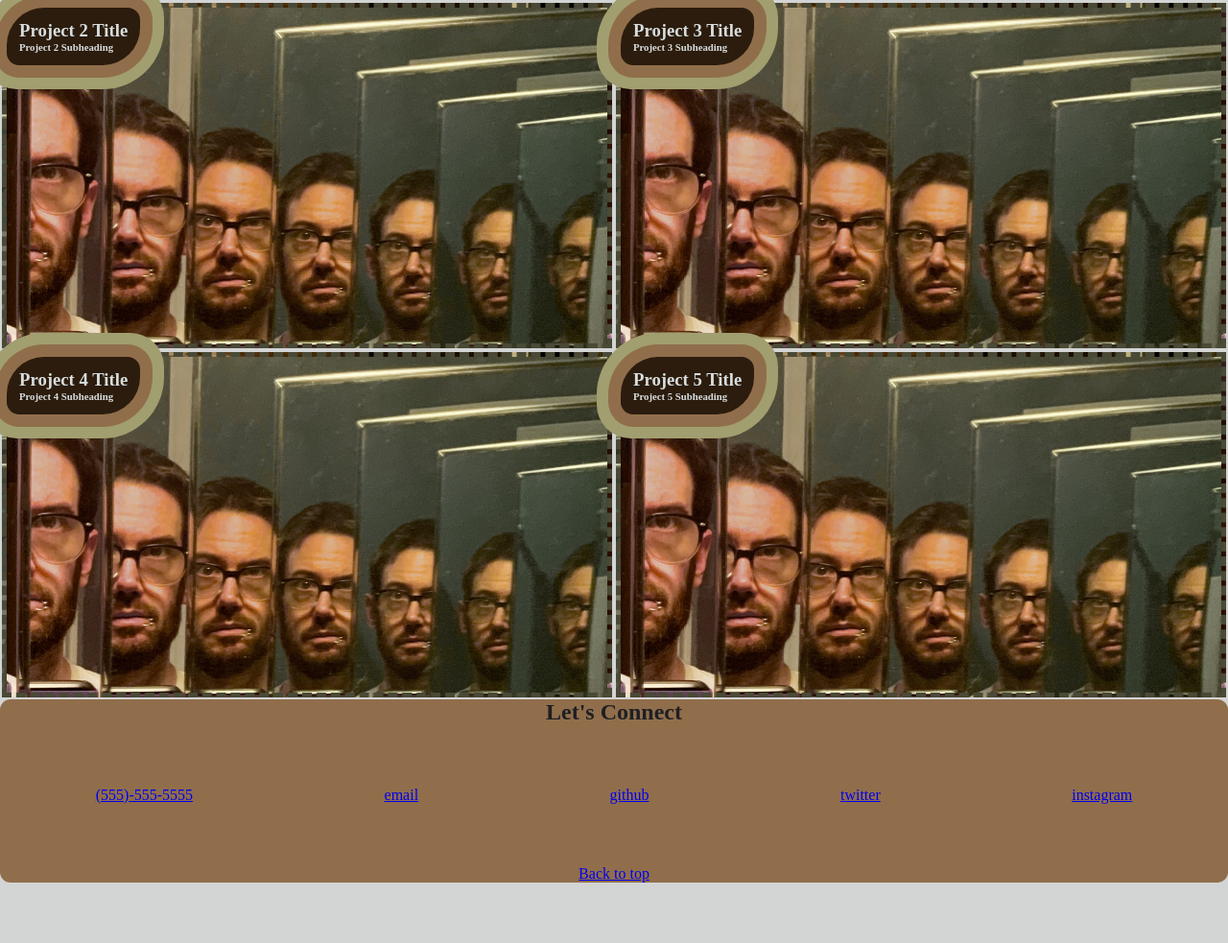
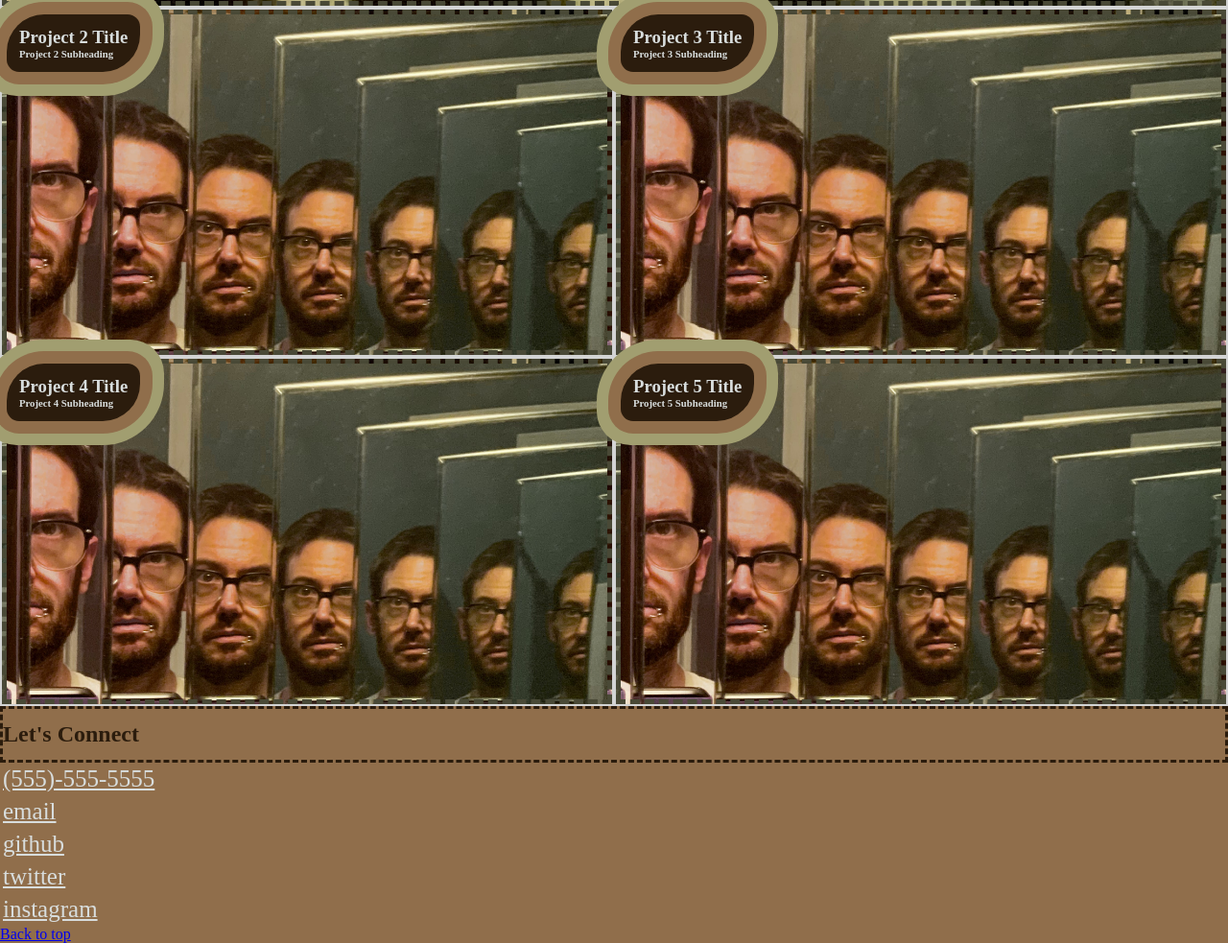
Before and after one commit to blchase215/Developer-Portfolio, a plain HTML site: page index.html in a window 1280 px wide. Shown: the part 1693-2676 px from the top of the page at 96% size. Before the commit the page ends 2613 px from the top, so only its background shows below. Drawn offline with Linux system fonts and the light colour scheme.

Commit message:
styled links in nav and footer ul

```diff
--- a/assets/style.css
+++ b/assets/style.css
@@ -78,14 +78,14 @@ nav ul li {
 
 }
 
-.topNav {
-    font-size: 18px;
-    color: var(--texts);
+.liText {
+    font-size: 25px;
+    color: var(--text);
 }
 
 /* styles for link text */
 nav ul li a {
-    color: var(--onion);
+    color: var(--text);
 }
 
 /* profile image and banner styling */
@@ -159,10 +159,6 @@ nav ul li a {
     padding: 15px;
 }
 
-#contact {
-    background-color: var(--gurkha);
-}
-
 /* .backgroundImage {
     background-image: url("../assets/images/profile2.jpg");
     background-size: cover;
@@ -188,7 +184,7 @@ nav ul li a {
     border-style: dashed;
     border-width: 5px;
     border-color: var(--kelp);
-    flex-grow: 2;
+    flex-grow: 4;
     margin: 2px;
     color: var(--text);
     background-image: url("../assets/images/profile2.jpg");
@@ -218,31 +214,38 @@ nav ul li a {
 #contact {
     margin-top: auto;
     width: 100%;
-    text-align: center;
+    text-align: left;
     background-color: var(--leather);
-    color: var(--dark);
     height: auto;
-    border-radius: 11px 11px 11px 11px;
+}
+
+#contact ul li {
+    display: inline-block;
+    justify-content: left;
+    flex-grow: 1;
+    padding: 3px;
+    /* height: 83px; */
+    font-size: 100%;
+}
+
+#contact h2 {
+    border: 3px dashed var(--onion);
+    padding-top: 13px;
+    padding-bottom: 13px;
+    color: var(--onion);
+    justify-content: center;
 }
 
 #contact ul {
     display: flex;
     list-style-type: none;
     width: 100%;
-    flex-direction: row;
+    flex-direction: column;
     flex-wrap: wrap;
 
 }
 
-#contact ul li {
-    display: inline-block;
-    justify-content: center;
-    flex-grow: 3;
-    padding: 5%;
-    /* height: 83px; */
-    font-size: 100%;
-    color: var(--onion);
-}
+
 
 
 /* left todo: */
--- a/index.html
+++ b/index.html
@@ -23,10 +23,10 @@
         <nav>
         <div class="backColor"></div>
             <ul>
-                <li><a href="#about-me" class="topNav">About Me</a></li>
-                <li><a href="#work" class="topNav">Work</a></li>
-                <li><a href="#contact" class="topNav">Let's Connect</a></li>
-                <li><a href="#Resume" class="topNav">Resume</a></li>
+                <li><a href="#about-me" class="liText">About Me</a></li>
+                <li><a href="#work" class="liText">Work</a></li>
+                <li><a href="#contact" class="liText">Let's Connect</a></li>
+                <li><a href="#Resume" class="liText">Resume</a></li>
             </ul>
         </nav>
 
@@ -90,13 +90,13 @@
         <!-- contact links -->
         <footer id="contact">
 
-            <h2>Let's Connect</h2>
+            <h2><strong>Let's Connect</strong></h2>
             <ul>
-                <li><a href = "tel:+05555555555">(555)-555-5555</a></li>
-                <li><a href = "brianchasemusic@gmail.com">email</a></li>
-                <li><a href = "https://github.com/blchase215">github</a></li>
-                <li><a href = "https://twitter.com/conietzschewa">twitter</a></li>
-                <li><a href = "https://www.instagram.com/brian_chase/">instagram</a></li>
+                <li><a class="liText" href = "tel:+05555555555">(555)-555-5555</a></li>
+                <li><a class="liText" href = "brianchasemusic@gmail.com">email</a></li>
+                <li><a class="liText" href = "https://github.com/blchase215">github</a></li>
+                <li><a class="liText" href = "https://twitter.com/conietzschewa">twitter</a></li>
+                <li><a class="liText" href = "https://www.instagram.com/brian_chase/">instagram</a></li>
             </ul>
             <a href="#page-top">Back to top</a>
         </footer>
```
